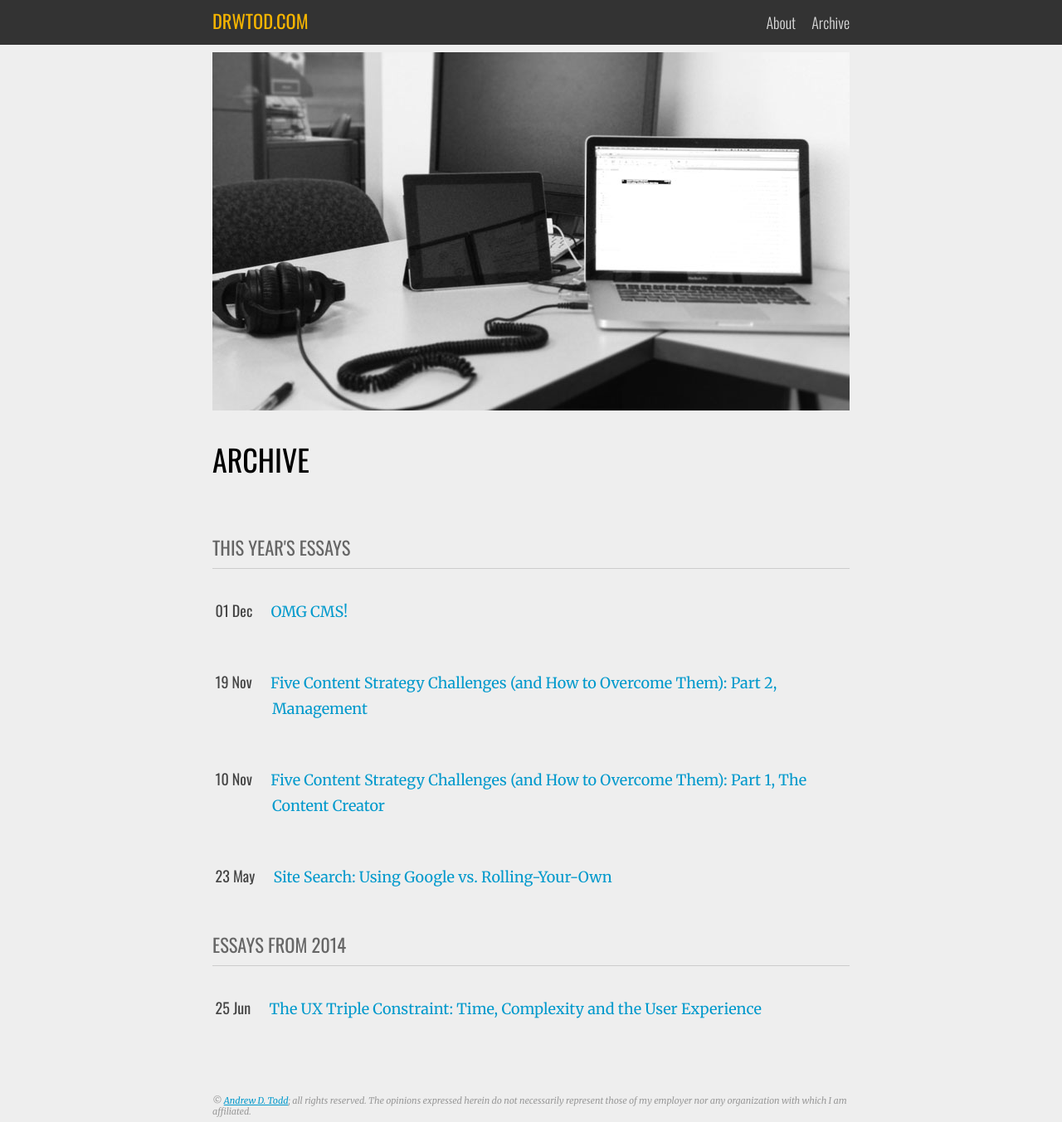
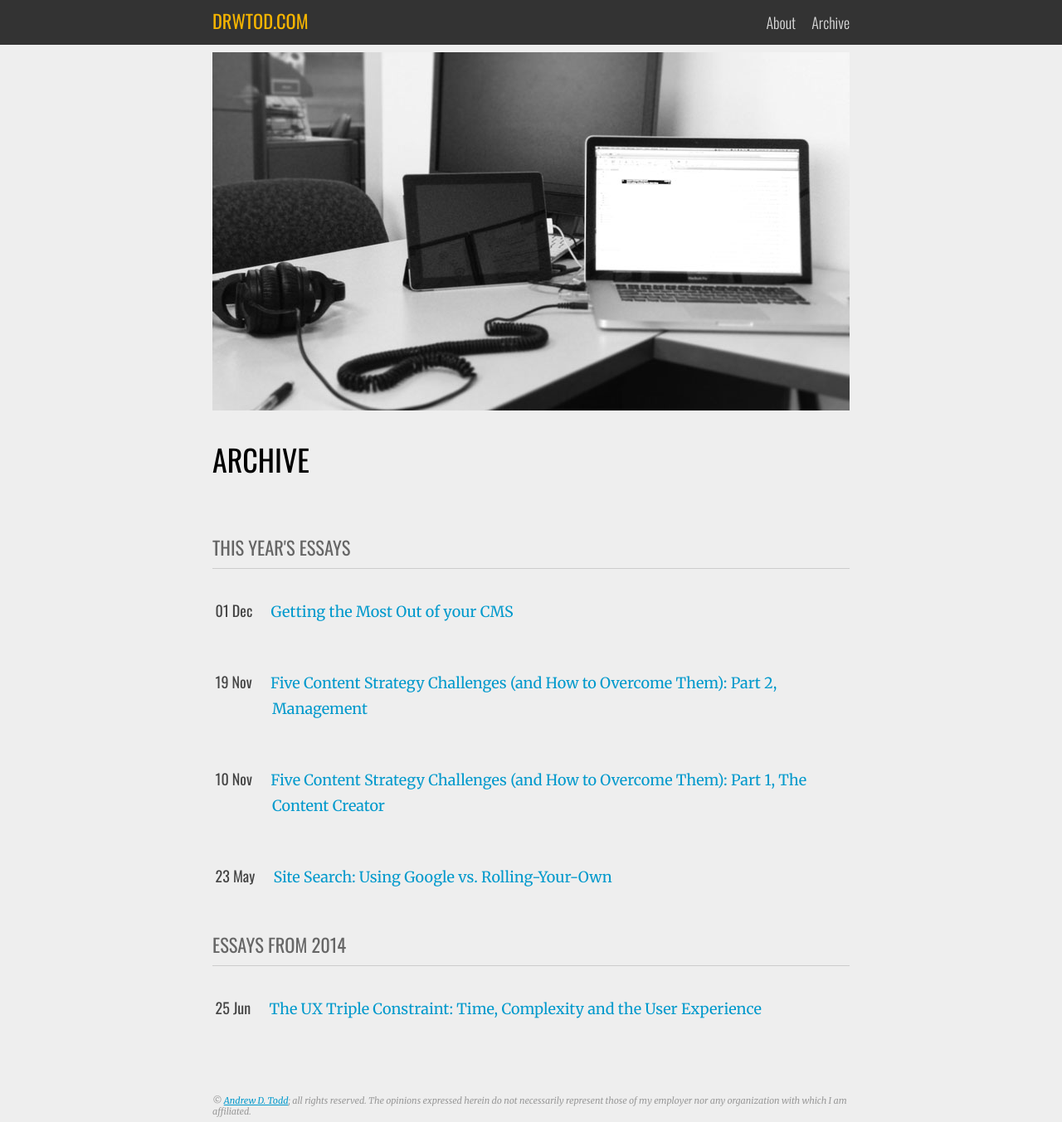
Before and after one commit to drewtodd/drewtodd.github.io, a Jekyll site: the page built from archive.html, in a window 1280 px wide. Shown: the whole page at 83% size. Built offline with Jekyll 4.4.1, drawn with Linux system fonts in a browser that asks for light colours.

Commit message:
Created :_posts/2015-12-01-omg-cms.md

```diff
--- a/_posts/2015-12-01-omg-cms.md
+++ b/_posts/2015-12-01-omg-cms.md
@@ -1,6 +1,6 @@
 ---
 layout: post
-title: OMG CMS!
+title: Getting the Most Out of your CMS
 permalink: /omg-cms
 tags:
     - CMS
```
